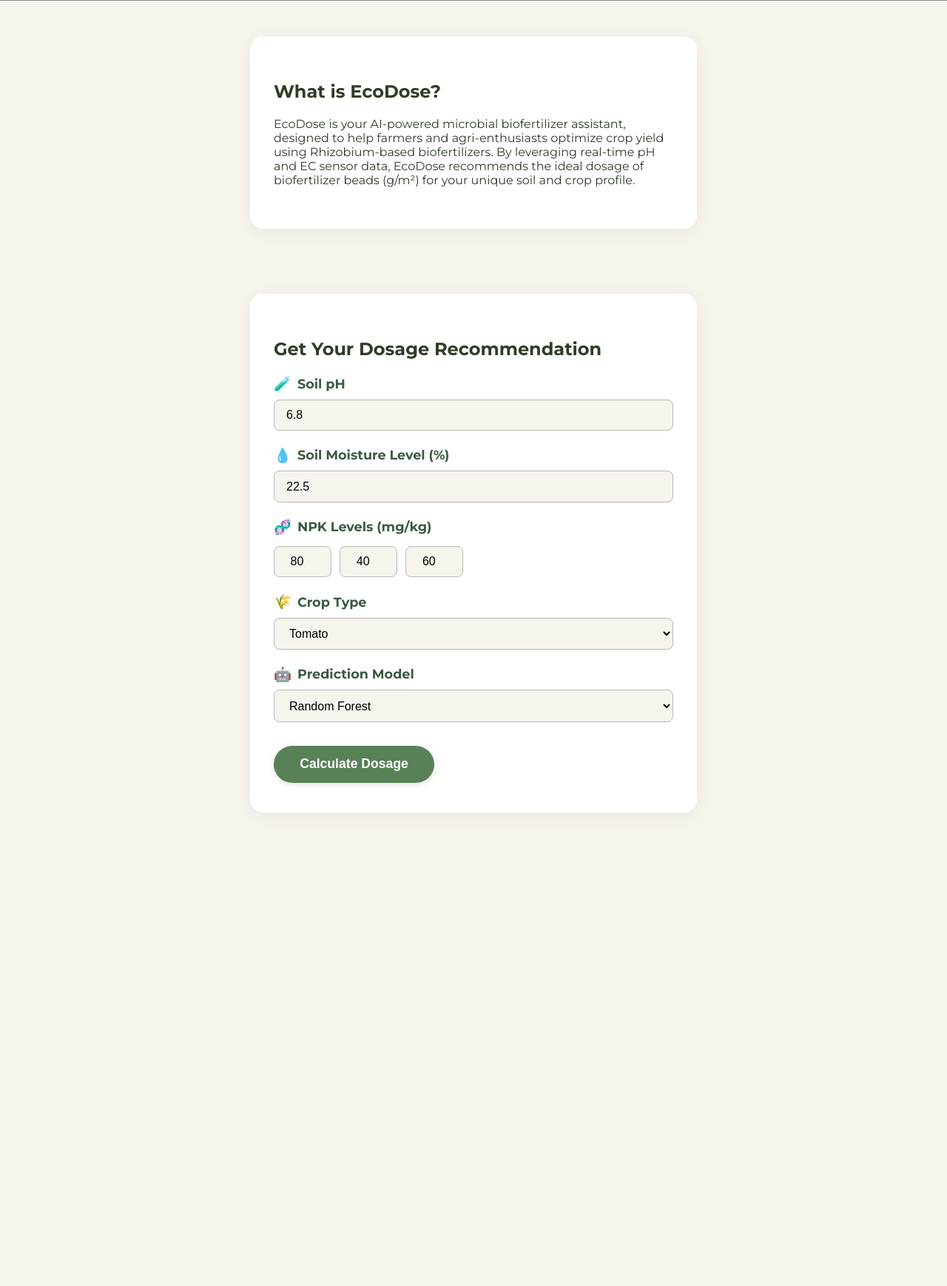
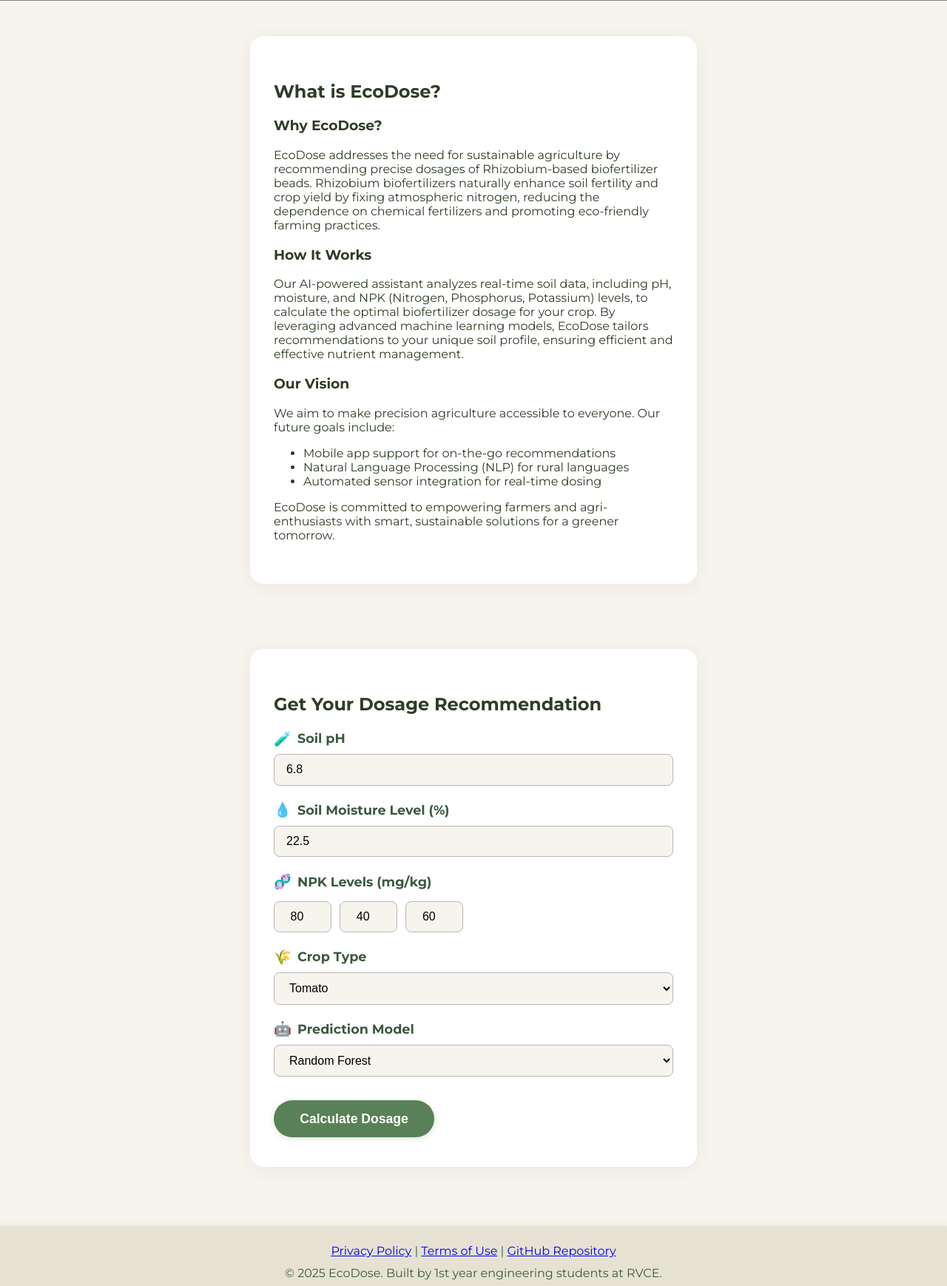
Before and after one commit to varunaditya27/EcoDose, a Flask app: page / in a window 1280 px wide. Shown: the part 560-2298 px from the top of the page at 74% size. Before the commit the page ends 1658 px from the top, so only its background shows below. Run offline with Flask 3, Linux system fonts and the light colour scheme; grey boxes are pictures that could not be loaded.

Commit message:
Enhance content in the 'About' section and add footer with navigation links and copyright notice

```diff
--- a/templates/index.html
+++ b/templates/index.html
@@ -26,8 +26,23 @@
     <section class="about" id="about">
         <div class="card">
             <h2>What is EcoDose?</h2>
+            <h3>Why EcoDose?</h3>
             <p>
-                EcoDose is your AI-powered microbial biofertilizer assistant, designed to help farmers and agri-enthusiasts optimize crop yield using Rhizobium-based biofertilizers. By leveraging real-time pH and EC sensor data, EcoDose recommends the ideal dosage of biofertilizer beads (g/m²) for your unique soil and crop profile.
+                EcoDose addresses the need for sustainable agriculture by recommending precise dosages of Rhizobium-based biofertilizer beads. Rhizobium biofertilizers naturally enhance soil fertility and crop yield by fixing atmospheric nitrogen, reducing the dependence on chemical fertilizers and promoting eco-friendly farming practices.
+            </p>
+            <h3>How It Works</h3>
+            <p>
+                Our AI-powered assistant analyzes real-time soil data, including pH, moisture, and NPK (Nitrogen, Phosphorus, Potassium) levels, to calculate the optimal biofertilizer dosage for your crop. By leveraging advanced machine learning models, EcoDose tailors recommendations to your unique soil profile, ensuring efficient and effective nutrient management.
+            </p>
+            <h3>Our Vision</h3>
+            <p>
+                We aim to make precision agriculture accessible to everyone. Our future goals include:
+                <ul>
+                    <li>Mobile app support for on-the-go recommendations</li>
+                    <li>Natural Language Processing (NLP) for rural languages</li>
+                    <li>Automated sensor integration for real-time dosing</li>
+                </ul>
+                EcoDose is committed to empowering farmers and agri-enthusiasts with smart, sustainable solutions for a greener tomorrow.
             </p>
         </div>
     </section>
@@ -78,6 +93,18 @@
             </div>
         </div>
     </section>
+    <footer class="footer">
+        <div class="footer-content">
+            <nav>
+                <a href="#" class="footer-link">Privacy Policy</a> |
+                <a href="#" class="footer-link">Terms of Use</a> |
+                <a href="https://github.com/varunaditya27/EcoDose" target="_blank" rel="noopener" class="footer-link">GitHub Repository</a>
+            </nav>
+            <div class="footer-note">
+                © 2025 EcoDose. Built by 1st year engineering students at RVCE.
+            </div>
+        </div>
+    </footer>
     <script src="{{ url_for('static', filename='script.js') }}"></script>
 </body>
 </html>
```
